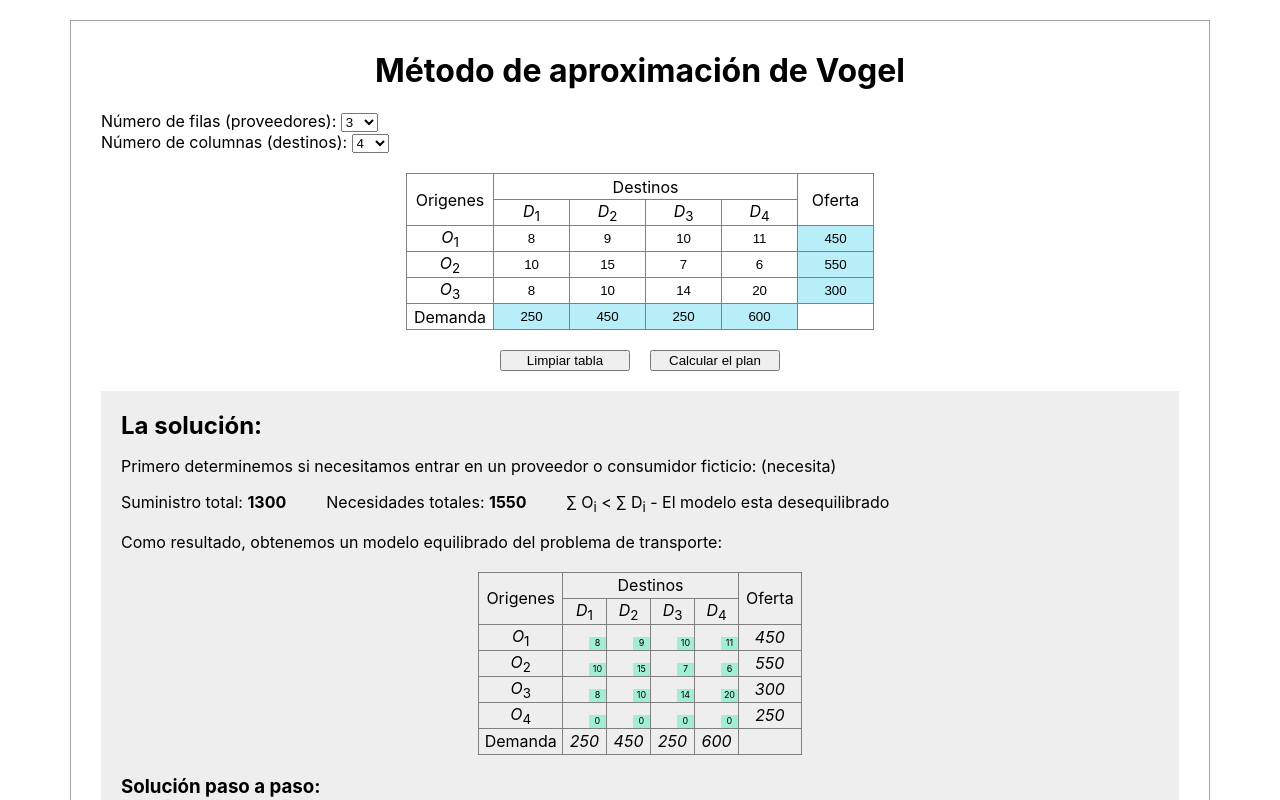
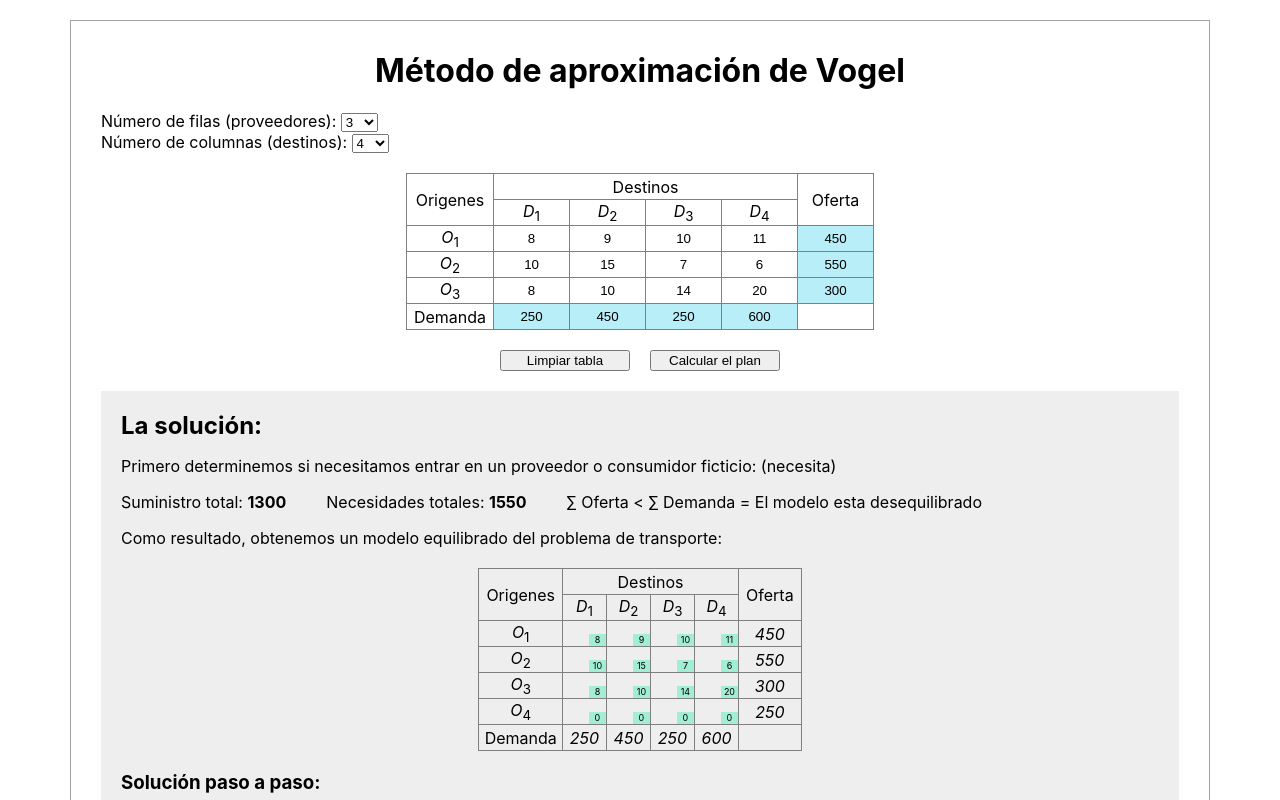
Before and after one commit to AlexJCM/transportation-problem, a React (Create React App) app: page / in a window 1280 px wide. Shown: the top 800 px of the page. Built offline with nearby package versions, Linux system fonts and the light colour scheme.

Commit message:
Sumatoria

```diff
--- a/src/components/solve.jsx
+++ b/src/components/solve.jsx
@@ -29,13 +29,13 @@ const Solve = props => {
           Necesidades totales: <b>{needsVolume}</b>
         </p>
         <p>
-          &sum; O<sub>i</sub>{" "}
+          &sum; Oferta{" "}
           {storageVolume > needsVolume
             ? ">"
             : storageVolume < needsVolume
             ? "<"
             : "="}{" "}
-          &sum; D<sub>i</sub> - El modelo esta{" "}
+          &sum; Demanda = El modelo esta{" "}
           {storageVolume !== needsVolume ? "desequilibrado" : "equilibrado"}
         </p>
       </div>
```
